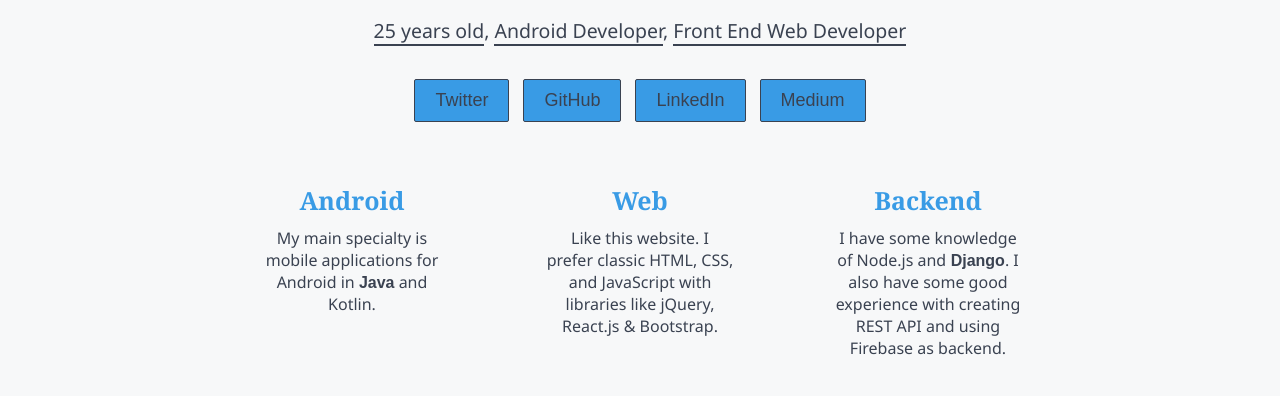
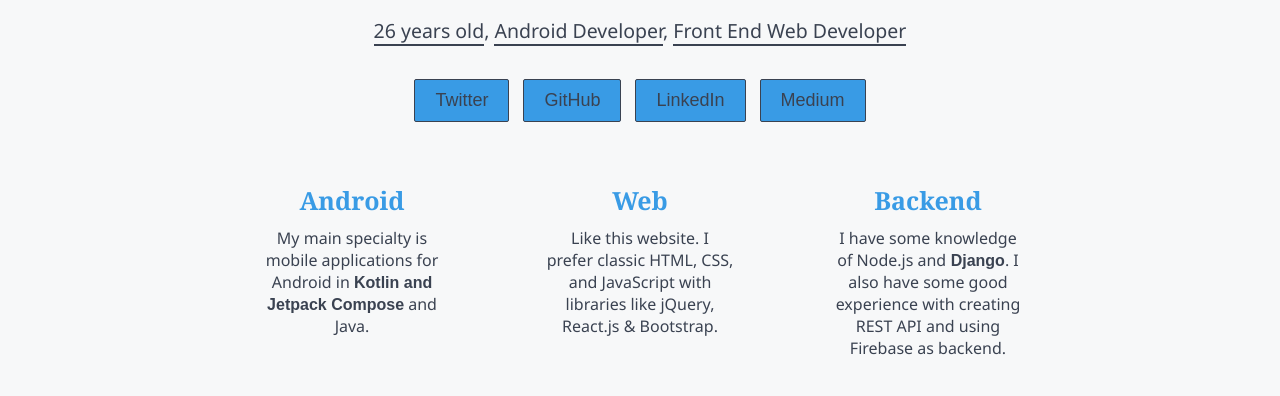
Before and after one commit to animeshroydev/animeshroydev.github.io, a plain HTML site: page index.html in a window 1280 px wide. Shown: the part 174-570 px from the top of the page. Drawn offline with Linux system fonts and the light colour scheme.

Commit message:
Update index.html

```diff
--- a/index.html
+++ b/index.html
@@ -25,7 +25,7 @@
     <div class="jumborton">
         <p class="name">ANIMESH ROY</p>
         <span class="underline">
-            <p class="undername"><span class="firstu">25 years old</span>, <span class="firstu">Android Developer</span>, <span class="firstu">Front End Web
+            <p class="undername"><span class="firstu">26 years old</span>, <span class="firstu">Android Developer</span>, <span class="firstu">Front End Web
                 Developer</span></p>
         </span>
     </div>
@@ -42,7 +42,7 @@
         <div class="container" id="spacearound">
             <div class="box">
                 <p class="android">Android</p>
-                <p class="androiddes">My main specialty is mobile applications for Android in <b style="font-weight: 900; font-family: Arial, Helvetica, sans-serif;">Java</b> and Kotlin.</p>
+                <p class="androiddes">My main specialty is mobile applications for Android in <b style="font-weight: 900; font-family: Arial, Helvetica, sans-serif;">Kotlin and Jetpack Compose</b> and Java.</p>
             </div>
             <div class="box">
                 <p class="android">Web</p>
```
